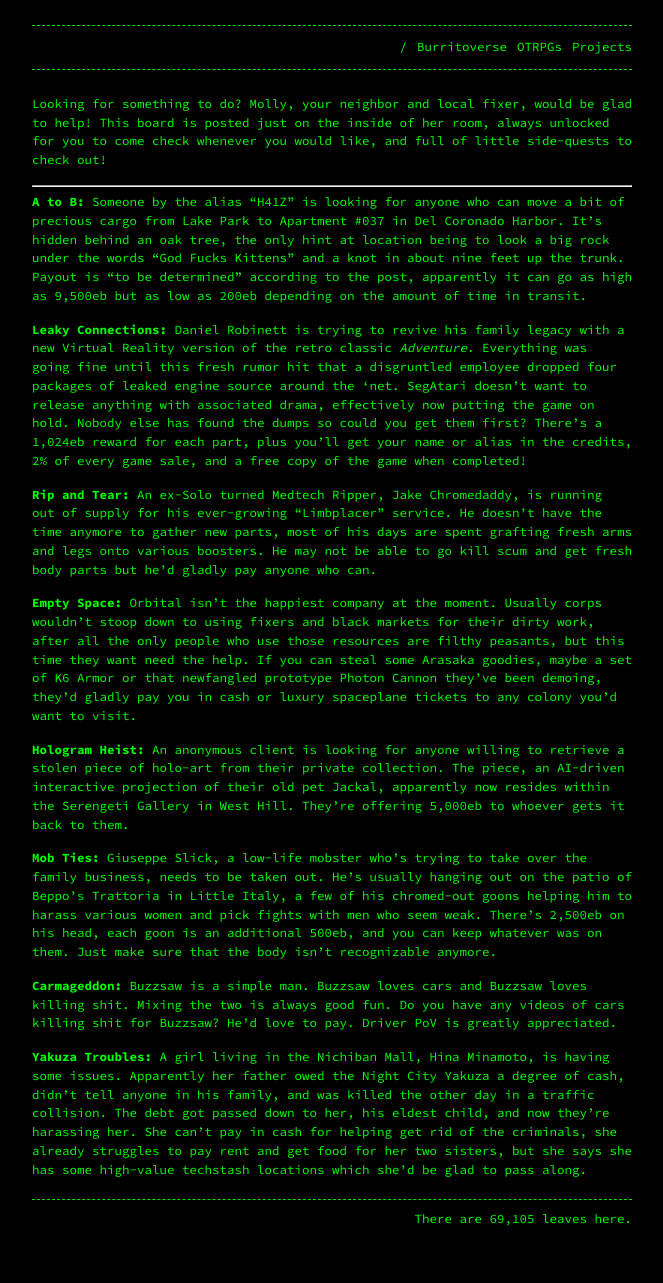
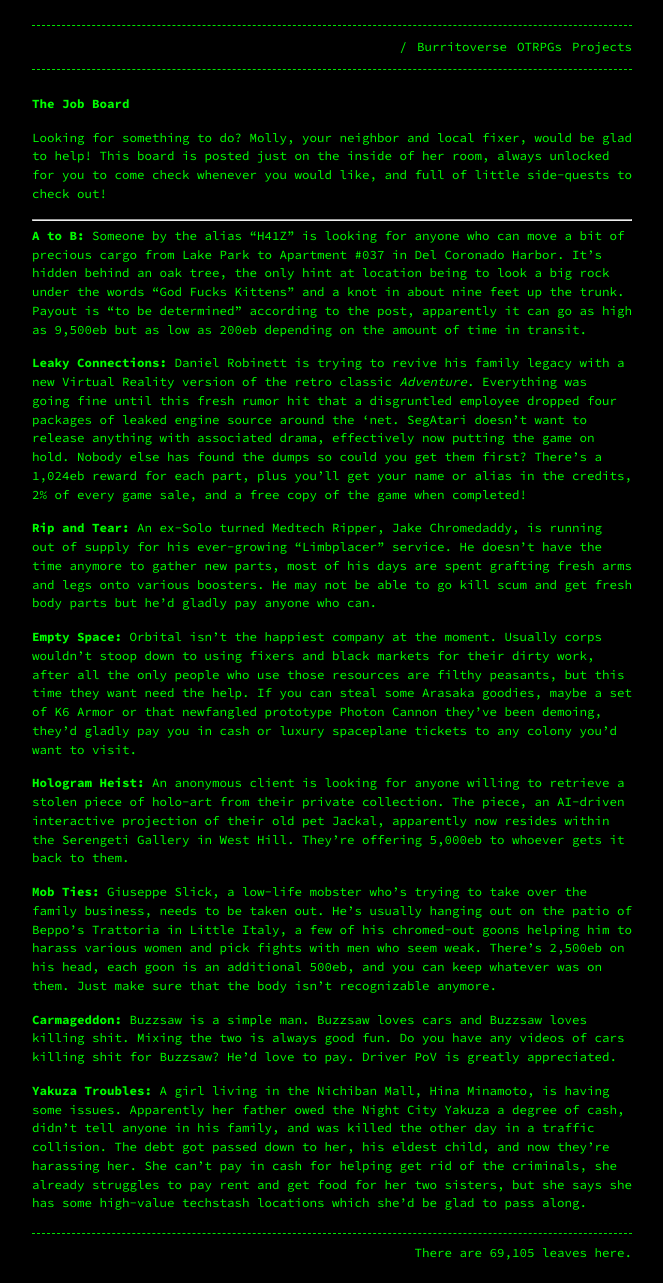
Before and after one commit to Terwilliger69105/69105.github.io, a Jekyll site: the page built from _pages/burritoverse/jobs.md, in a window 1280 px wide. Shown: the whole page, without its empty margins (308-971 px from the left). Built offline with Jekyll 4.4.1, drawn with Linux system fonts in a browser that asks for light colours; our own code applies the rules of GitHub Pages for plain Markdown files; before the commit the page ends 1249 px from its top, so only the background shows below that.

Commit message:
Update jobs.md

```diff
--- a/_pages/burritoverse/jobs.md
+++ b/_pages/burritoverse/jobs.md
@@ -2,6 +2,8 @@
 title: "The Job Board"
 permalink: /burritoverse/jobs/
 ---
+
+**The Job Board**
 
 Looking for something to do? Molly, your neighbor and local fixer, would be glad to help! This board is posted just on the inside of her room, always unlocked for you to come check whenever you would like, and full of little side-quests to check out!
 
```
